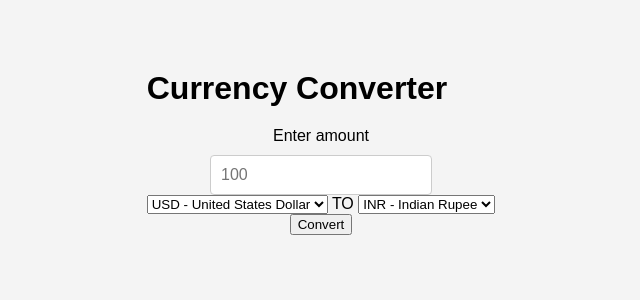
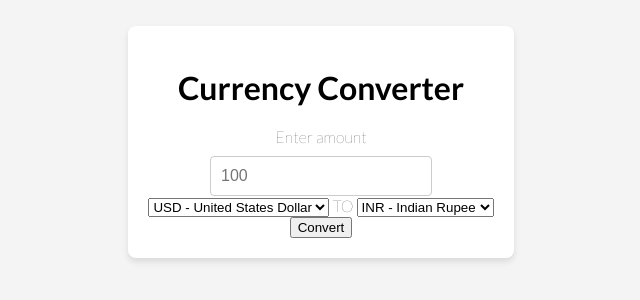
Before and after one commit to sonalikishan/currency-converter, a plain HTML site: page index.html in a window 1280 px wide. Shown: the part 258-558 px from the top of the page, without its empty margins (319-959 px from the left). Drawn offline with Linux system fonts and the light colour scheme.

Commit message:
3-added-google-fonts

```diff
--- a/index.html
+++ b/index.html
@@ -5,11 +5,16 @@
     <meta name="viewport" content="width=device-width, initial-scale=1.0">
     <title>Currency Converter</title>
     <link rel="stylesheet" href="styles.css">
+    <link rel="preconnect" href="https://fonts.googleapis.com">
+<link rel="preconnect" href="https://fonts.gstatic.com" crossorigin>
+<link href="https://fonts.googleapis.com/css2?family=Lato:ital,wght@0,100;0,300;0,400;0,700;0,900;1,100;1,300;1,400;1,700;1,900&display=swap" rel="stylesheet">
+
 </head>
 <body>
-    <div class="converter-form">
+    <div class="container">
         <h1>Currency Converter</h1>
-        <form>
+        <form id="converter-form">
+
             <label for="amount">Enter amount</label>
             <input type="number" id="amount" placeholder="100" required>
             <div class="currency-selection">
@@ -25,5 +30,6 @@
               <button type="submit" id="convert-btn">Convert</button>
         </form>
       </div>
+    </div>
 </body>
 </html>
--- a/styles.css
+++ b/styles.css
@@ -1,5 +1,8 @@
+
 body {
-    font-family: Arial, sans-serif;
+    font-family: "Lato", sans-serif;
+  font-weight: 100;
+  font-style: normal;
     background-color: #f4f4f4;
     margin: 0;
     padding: 0;
```
